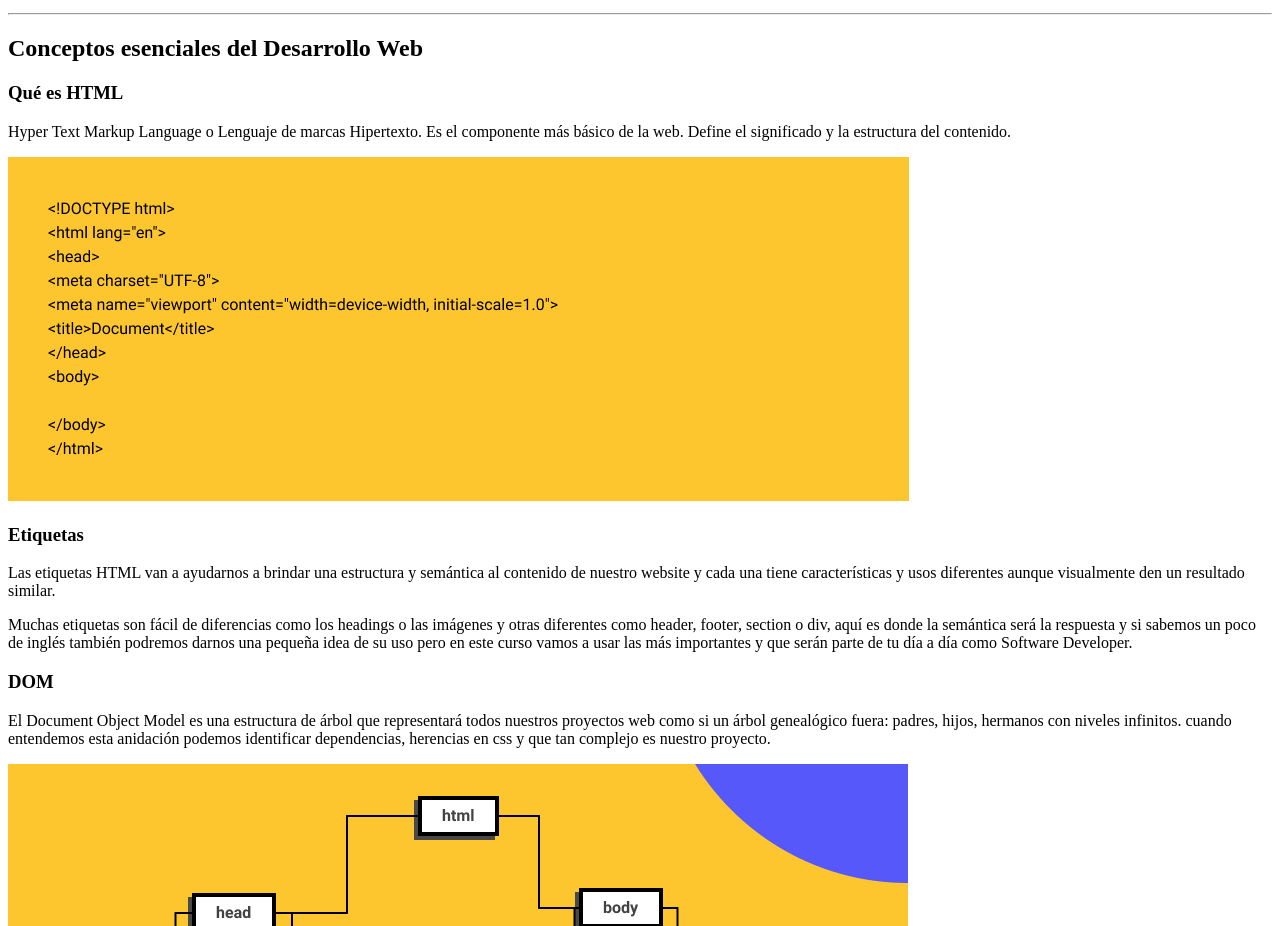
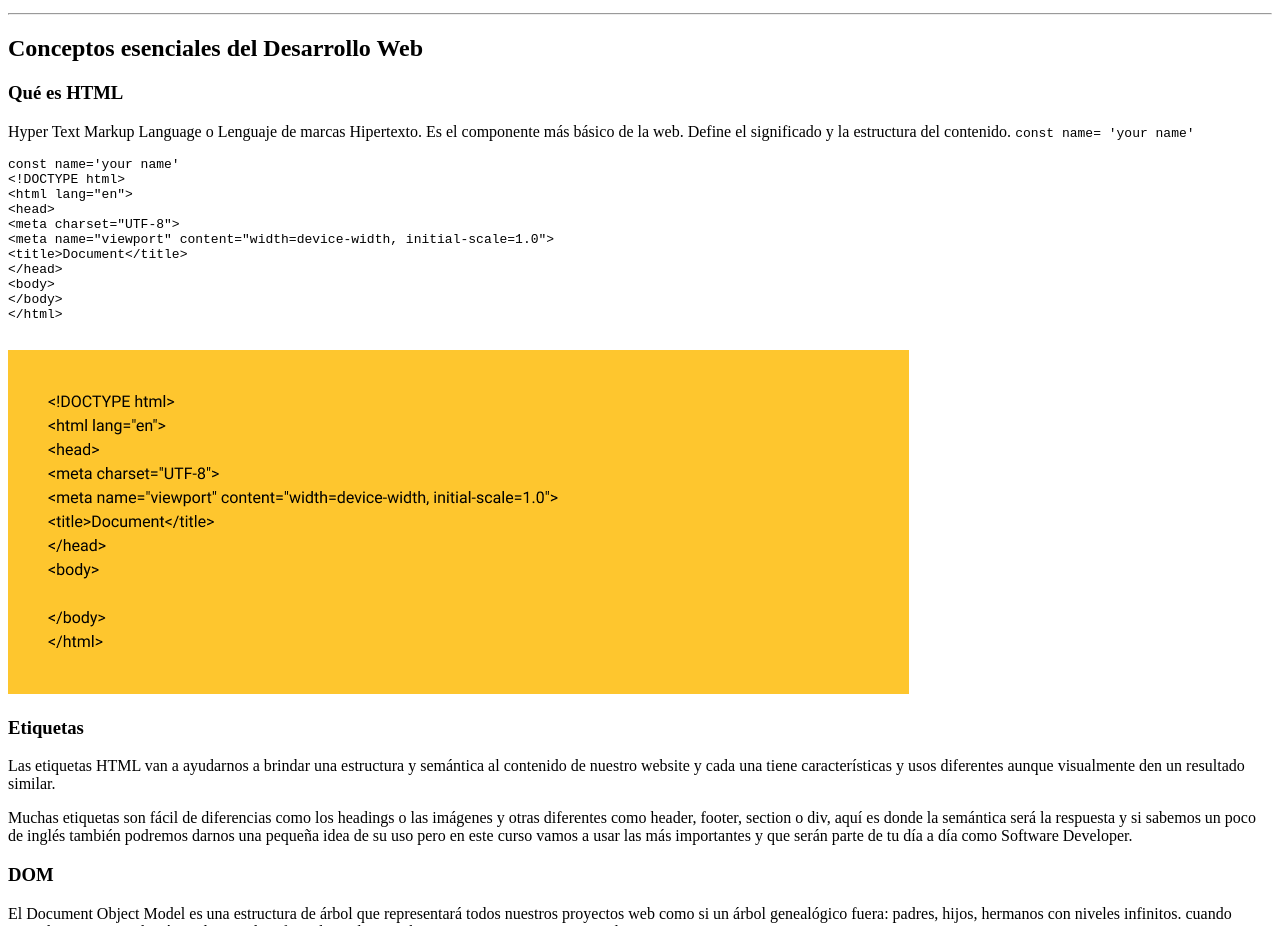
Before and after one commit to YberAldayr/curso-esencial-html-css, a plain HTML site: page index.html in a window 1280 px wide. Shown: the part 1187-2113 px from the top of the page. Drawn offline with Linux system fonts and the light colour scheme.

Commit message:
clase 19 como insertar código

```diff
--- a/index.html
+++ b/index.html
@@ -79,7 +79,8 @@
     </h1>
     <p>
         Este es el inicio de tu carrera como Desarrollador Web, empezarás aprendiendo
-        HTML y CSS para la creación de contenidos, en el nivel 2 aprenderás de componentes y en 3 sobre layouts.
+        HTML y CSS para la creación de contenidos, en el nivel 2 aprenderás de componentes
+        y en 3 sobre layouts.
     </p>
     <h2>
         Setup
@@ -119,12 +120,28 @@
     <h3 id="html"> Qué es HTML </h3>
     <p>
         Hyper Text Markup Language o Lenguaje de marcas Hipertexto.
-        Es el componente más básico de la web. Define el significado y la estructura del contenido.
+        Es el componente más básico de la web. Define el significado y la estructura del
+        contenido. <code> const name= 'your name'</code>
     </p>
+    <pre>
+const name='your name'
+&lt;!DOCTYPE html&gt;
+&lt;html lang=&quot;en&quot;&gt;
+&lt;head&gt;
+&lt;meta charset=&quot;UTF-8&quot;&gt;
+&lt;meta name=&quot;viewport&quot; content=&quot;width=device-width, initial-scale=1.0&quot;&gt;
+&lt;title&gt;Document&lt;/title&gt;
+&lt;/head&gt;
+&lt;body&gt;
+&lt;/body&gt;
+&lt;/html&gt;
+    </pre>
     <img src="./images/html.png" alt="Imágen conceptual del lenguaje de etiquedado html" title="Imágen conceptual del lenguaje de etiquedado html">
     <h3 id="etiquetas"> Etiquetas </h3>
     <p>
-        Las etiquetas HTML van a ayudarnos a brindar una estructura y semántica al contenido de nuestro website y cada una tiene características y usos diferentes aunque visualmente den un resultado similar.
+        Las etiquetas HTML van a ayudarnos a brindar una estructura y semántica al contenido de
+        nuestro website y cada una tiene características y usos diferentes aunque visualmente
+        den un resultado similar.
     </p>
     <p>
         Muchas etiquetas son fácil de diferencias como los headings o las imágenes y otras diferentes como header, footer, section o div, aquí es donde la semántica será la respuesta y si sabemos un poco de inglés también podremos darnos una pequeña idea de su uso pero en este curso vamos a usar las más importantes y que serán parte de tu día a día como Software Developer.
```
